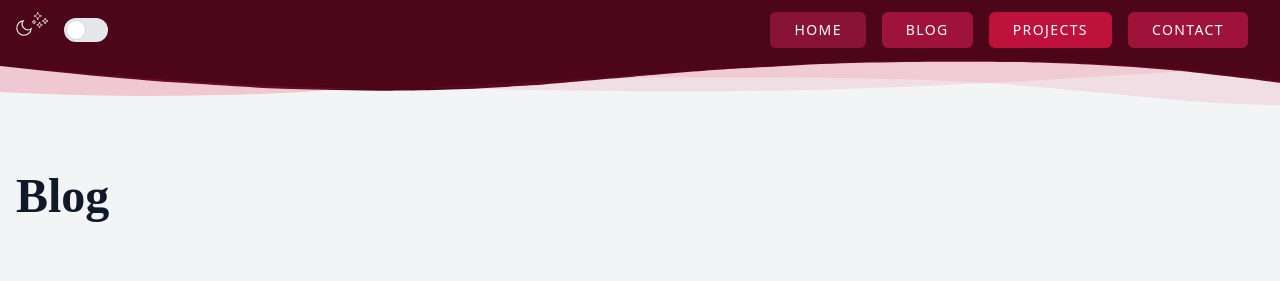
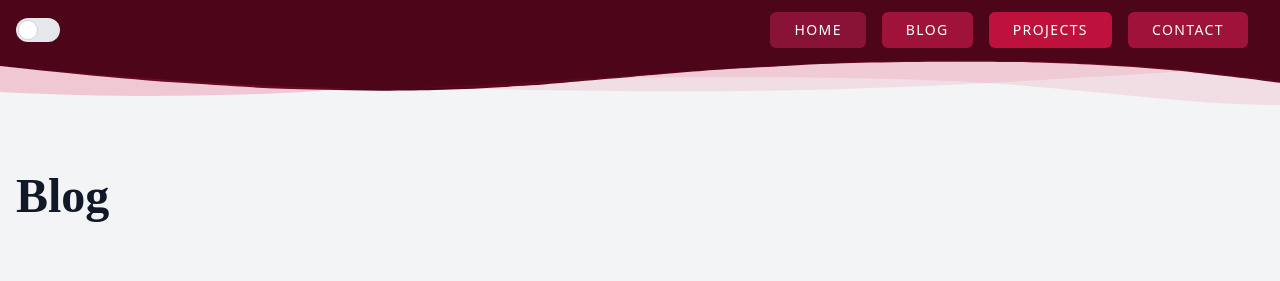
Before and after one commit to jamesworden/james-worden-portfolio, a Gatsby site: page /blog in a window 1280 px wide. Shown: the top 281 px of the page. Built offline with nearby package versions, Linux system fonts and the light colour scheme; Gatsby itself is replaced by a stand-in of ours.

Commit message:
Refactor styles

```diff
--- a/src/components/navbar/dark-mode-svg.tsx
+++ /dev/null
@@ -1,34 +0,0 @@
-import React from 'react';
-
-export const DarkModeSvg = () => {
-	return (
-		<div className='flex mr-6 md:mr-8 flex relative'>
-			<svg
-				xmlns='http://www.w3.org/2000/svg'
-				className='h-4 w-4 mt-2'
-				viewBox='0 0 29.944 29.944'
-			>
-				<path
-					id='Icon_feather-moon'
-					data-name='Icon feather-moon'
-					d='M31.5,19.185A13.5,13.5,0,1,1,16.815,4.5,10.5,10.5,0,0,0,31.5,19.185Z'
-					transform='translate(-3.056 -3)'
-					className='stroke-white fill-none stroke-2'
-				/>
-			</svg>
-
-			<svg
-				xmlns='http://www.w3.org/2000/svg'
-				viewBox='0 0 23.112 22.908'
-				className='h-4 w-4 stroke-white fill-none absolute left-4 bottom-4 -mb-2 md:mb-1'
-			>
-				<path
-					id='Icon_weather-stars'
-					data-name='Icon weather-stars'
-					d='M6.444,19.416a2.827,2.827,0,0,0,1.98-.9A2.82,2.82,0,0,0,9.24,16.5a2.912,2.912,0,0,0,2.784,2.916A2.912,2.912,0,0,0,9.24,22.332a2.771,2.771,0,0,0-.816-2.016A2.827,2.827,0,0,0,6.444,19.416Zm2.8-8.64a5.515,5.515,0,0,0,3.852-1.764,5.493,5.493,0,0,0,1.584-3.936A5.493,5.493,0,0,0,16.26,9.012a5.569,5.569,0,0,0,3.864,1.764,5.562,5.562,0,0,0-2.748.852A5.767,5.767,0,0,0,15.4,13.7a5.643,5.643,0,0,0-.72,2.8,5.521,5.521,0,0,0-1.584-3.948A5.479,5.479,0,0,0,9.24,10.776ZM13.224,23.7a4.286,4.286,0,0,0,4.092-4.284A4.287,4.287,0,0,0,21.4,23.7a4.287,4.287,0,0,0-4.08,4.284,4.133,4.133,0,0,0-1.188-2.964A4.2,4.2,0,0,0,13.224,23.7ZM21.4,18.012a4.266,4.266,0,0,0,4.068-4.3A4.286,4.286,0,0,0,29.556,18a4.286,4.286,0,0,0-4.092,4.284A4.244,4.244,0,0,0,21.4,18.012Z'
-					transform='translate(-6.444 -5.076)'
-				/>
-			</svg>
-		</div>
-	);
-};
--- a/src/components/navbar/hamburger-menu/hamburger-menu.tsx
+++ b/src/components/navbar/hamburger-menu/hamburger-menu.tsx
@@ -44,7 +44,7 @@ export const HamburgerMenu: React.FC<HamburgerMenuProps> = ({ toggled }) => {
 			animate={isOpen ? 'open' : 'closed'}
 		>
 			<motion.div
-				className='transition top-0 right-0 bottom-0 absolute bg-rose-950 dark:bg-gray-950 w-full h-screen z-2 max-w-sm'
+				className='transition top-12 right-0 bottom-0 absolute bg-rose-950 dark:bg-gray-950 w-full h-screen max-w-xs'
 				custom={dimensions}
 				variants={sidebarVariants}
 			></motion.div>
--- a/src/components/navbar/navbar.tsx
+++ b/src/components/navbar/navbar.tsx
@@ -1,7 +1,6 @@
 import React, { useState } from 'react';
 import { ToggleSwitch } from '../inputs/toggle-switch';
 import { Link, navigate } from 'gatsby';
-import { DarkModeSvg } from './dark-mode-svg';
 import { WavyNavbarSvg } from './wavy-navbar-svg';
 import { DarkTheme, useTheme, useThemeUpdate } from '../../contexts/theme-context';
 import { scrollTo } from '../../util/scroll-to';
@@ -36,12 +35,8 @@ export const Navbar: React.FC<NavbarProps> = ({ currentPath }) => {
 		<div className='flex flex-col sticky top-0 z-50'>
 			<nav className='flex justify-around bg-rose-950 dark:bg-gray-950 transition'>
 				<div className='flex justify-between max-w-screen-xl w-full px-safe-or-2 py-3'>
-					<div className='flex'>
-						<DarkModeSvg></DarkModeSvg>
-
-						<div className='flex flex-col justify-around'>
-							<ToggleSwitch value={isDarkModeOn} toggled={toggleTheme}></ToggleSwitch>
-						</div>
+					<div className='flex flex-col justify-around'>
+						<ToggleSwitch value={isDarkModeOn} toggled={toggleTheme}></ToggleSwitch>
 					</div>
 
 					<div className='md:hidden flex flex-col justify-around'>
```
